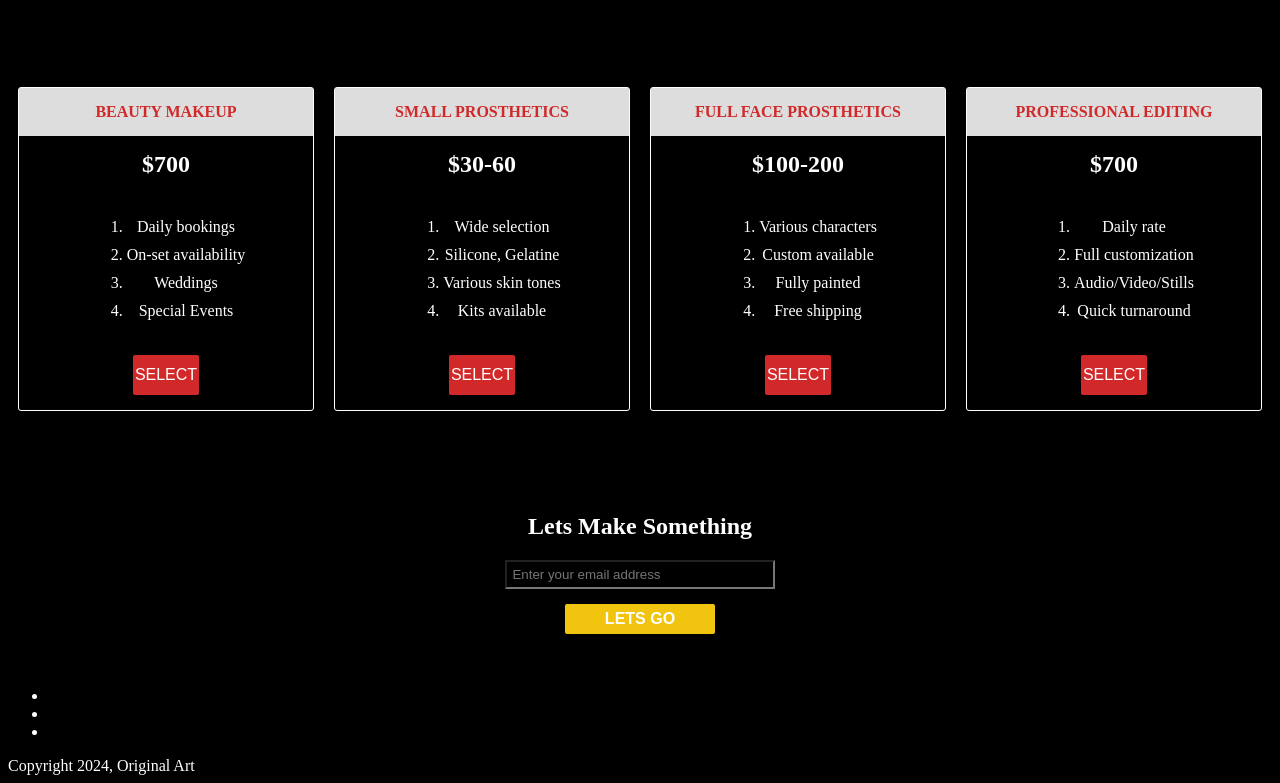
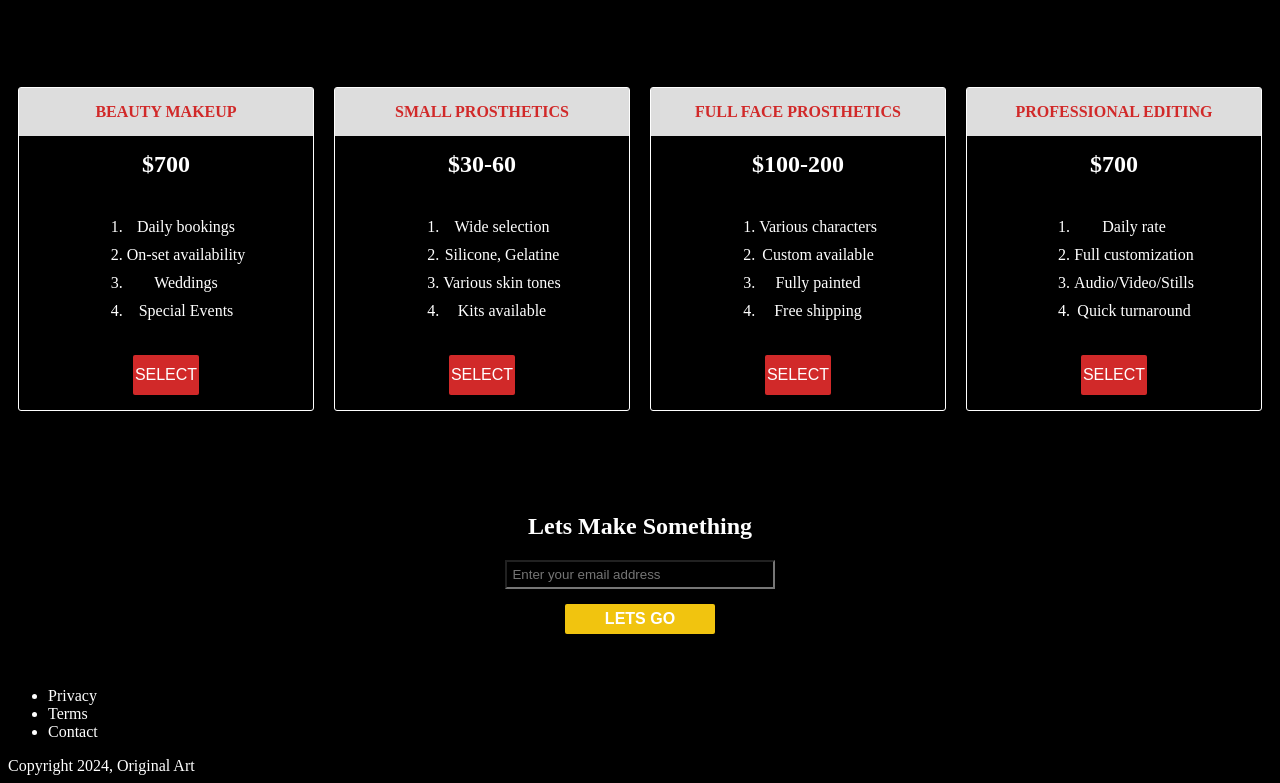
Before and after one commit to ReAnimatedMando/Product_Landing_Page, a plain HTML site: page index.html in a window 1280 px wide. Shown: the part 1598-2381 px from the top of the page. Drawn offline with Linux system fonts and the light colour scheme.

Commit message:
PLP Footer
Footer content added

```diff
--- a/index.html
+++ b/index.html
@@ -111,9 +111,9 @@
     </section>
     <footer>
         <ul>
-            <li></li>
-            <li></li>
-            <li></li>
+            <li>Privacy</li>
+            <li>Terms</li>
+            <li>Contact</li>
         </ul>
     </footer>
     <span>Copyright 2024, Original Art</span>
```
